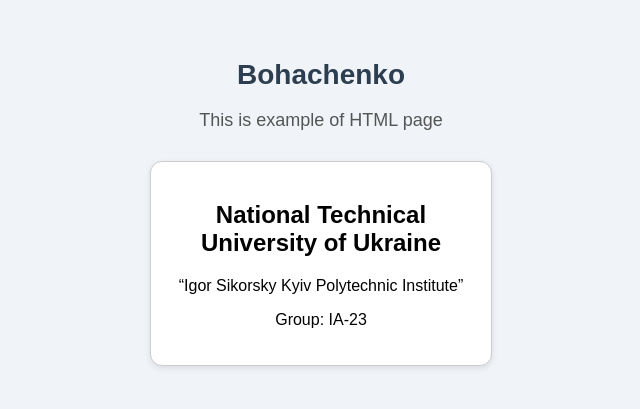
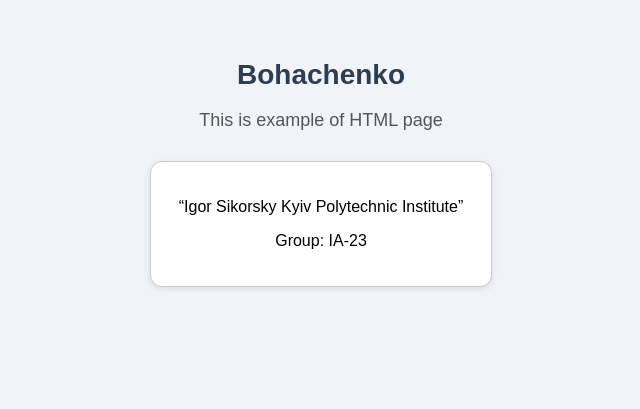
Before and after one commit to nentoday/Information-technology-infrastructure, a plain HTML site: page index.html in a window 1280 px wide. Shown: the whole page, without its empty margins (319-959 px from the left). Drawn offline with Linux system fonts and the light colour scheme.

Commit message:
Updated html file

```diff
--- a/index.html
+++ b/index.html
@@ -12,7 +12,6 @@
 
     <div class="team">
       <div class="member">
-        <h2>National Technical University of Ukraine</h2>
         <p>“Igor Sikorsky Kyiv Polytechnic Institute”</p>
         <p>Group: IA-23</p>
       </div>
```
